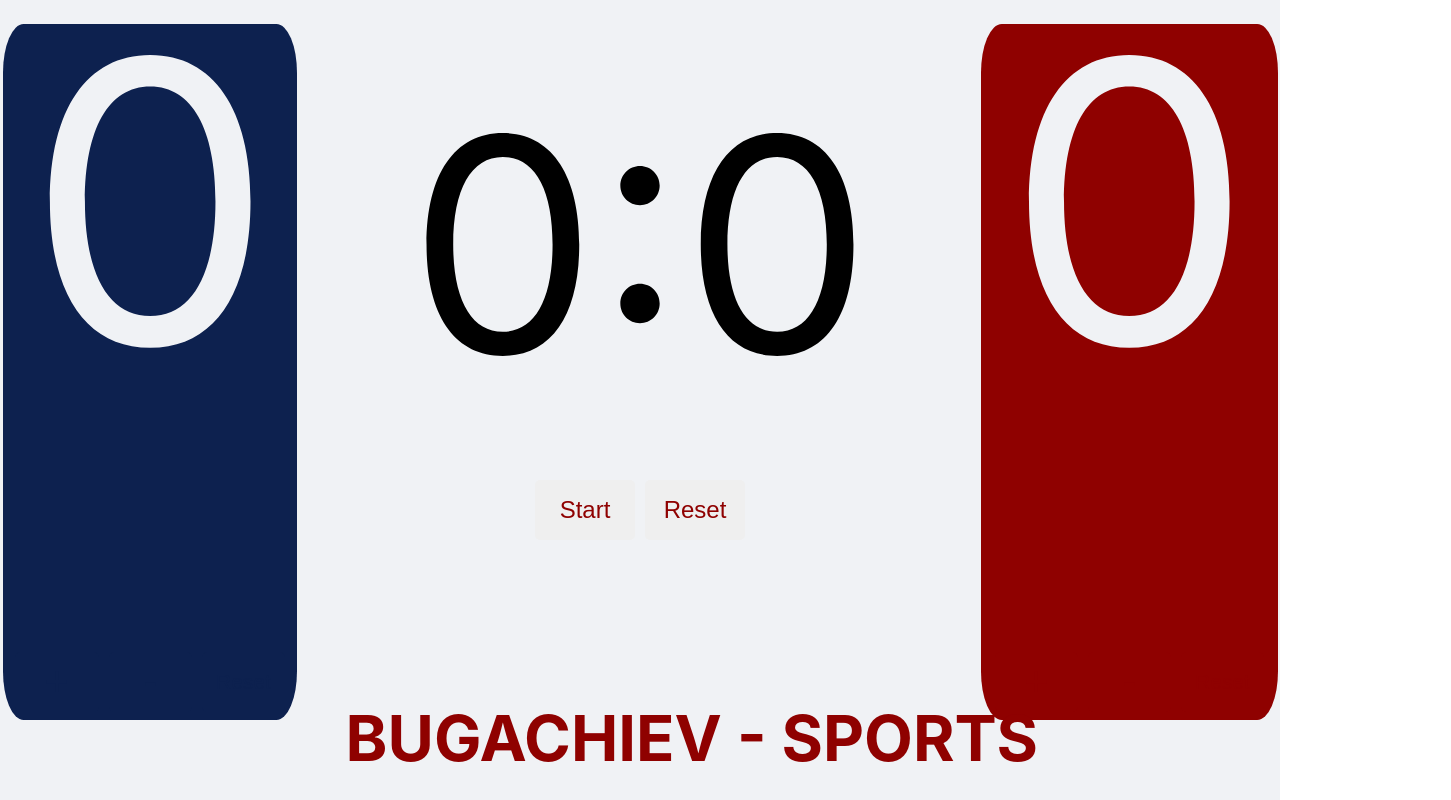
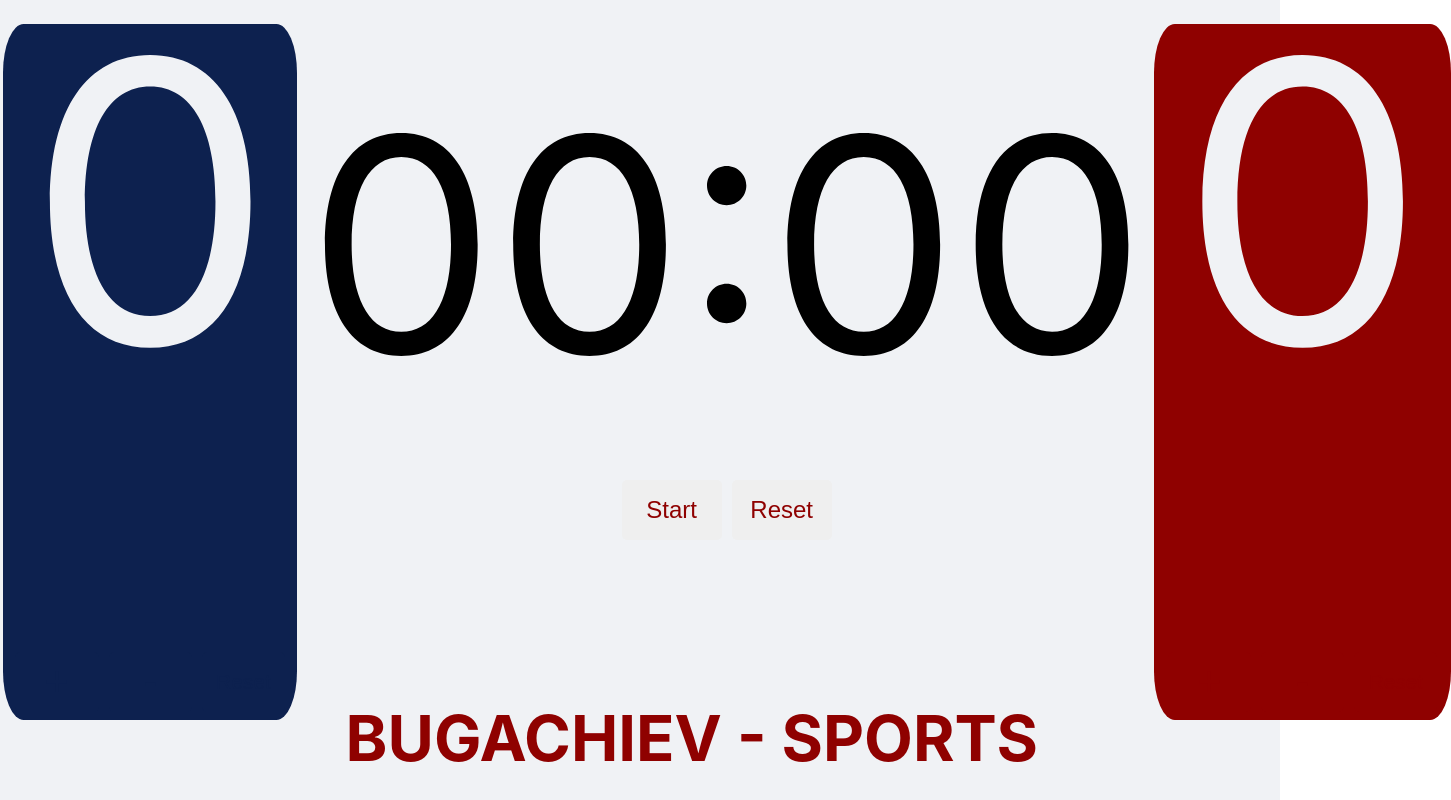
Before and after one commit to cththes/scoreboard, a React (Create React App) app: page / in a window 1280 px wide. Shown: the whole page, 1451 px wide, since content can reach past the window. Built offline with nearby package versions, Linux system fonts and the light colour scheme.

Commit message:
fix one digit numbers

```diff
--- a/src/components/Timer/Timer.jsx
+++ b/src/components/Timer/Timer.jsx
@@ -20,20 +20,25 @@ const Timer = ({ setEditMode, editMode }) => {
     }
   }, [])
 
+  const isTwoDigit = (number) => {
+    if (number < 10) number = "0" + number
+    return number
+  }
+
   return (
     <div className={styles.main} >
       <div className={styles.timer} onDoubleClick={() => dispatch(setEditMode())}>
         {!state.isTimeout ?
           <div>
-            <span>{state.firstTime[0]}</span>
+            <span>{isTwoDigit(state.firstTime[0])}</span>
             <span>:</span>
-            <span>{state.firstTime[1]}</span>
+            <span>{isTwoDigit(state.firstTime[1])}</span>
           </div>
           :
           <div>
-            <span>{state.secondTime[0]}</span>
+            <span>{isTwoDigit(state.secondTime[0])}</span>
             <span>:</span>
-            <span>{state.secondTime[1]}</span>
+            <span>{isTwoDigit(state.secondTime[1])}</span>
           </div>
         }
           {editMode &&
```
